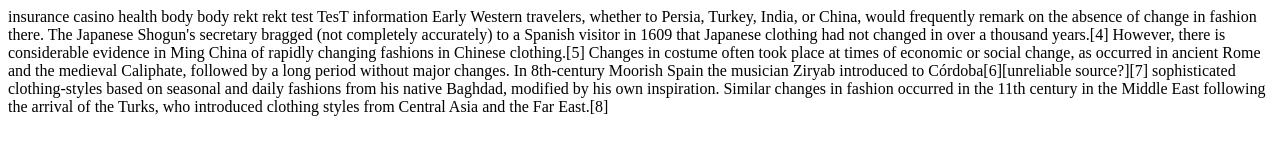
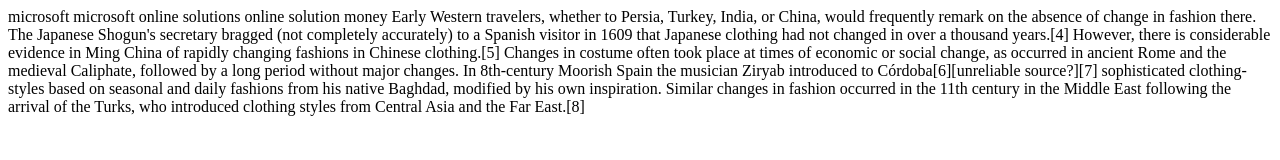
Before and after one commit to adik-mendosa/adik-mendosa.github.io, a plain HTML site: page index.html in a window 1280 px wide. Drawn offline with Linux system fonts and the light colour scheme.

Commit message:
Update index.html

```diff
--- a/index.html
+++ b/index.html
@@ -2,16 +2,11 @@
 <head>
 </head>
 <body>
-insurance
-casino
-health
-body
-body
-rekt
-rekt
-test
-TesT
-information
+microsoft
+microsoft
+online solutions
+online solution
+money
 Early Western travelers, whether to Persia, Turkey, India, or China, would frequently remark on the absence of change in fashion there. The Japanese Shogun's secretary bragged (not completely accurately) to a Spanish visitor in 1609 that Japanese clothing had not changed in over a thousand years.[4] However, there is considerable evidence in Ming China of rapidly changing fashions in Chinese clothing.[5] Changes in costume often took place at times of economic or social change, as occurred in ancient Rome and the medieval Caliphate, followed by a long period without major changes. In 8th-century Moorish Spain the musician Ziryab introduced to Córdoba[6][unreliable source?][7] sophisticated clothing-styles based on seasonal and daily fashions from his native Baghdad, modified by his own inspiration. Similar changes in fashion occurred in the 11th century in the Middle East following the arrival of the Turks, who introduced clothing styles from Central Asia and the Far East.[8]
 </body>
 </html>
```
